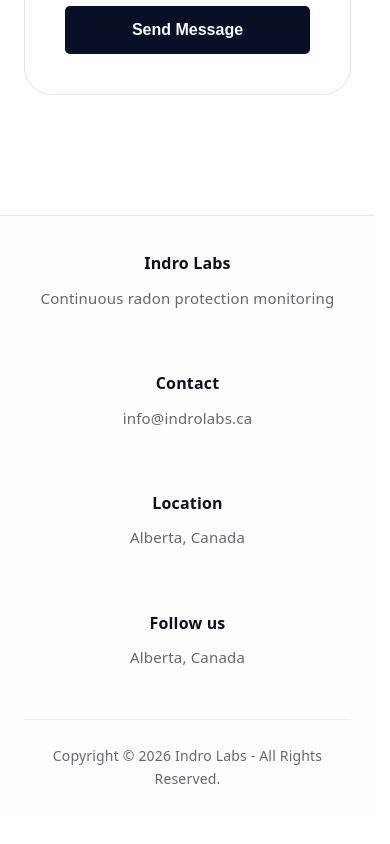
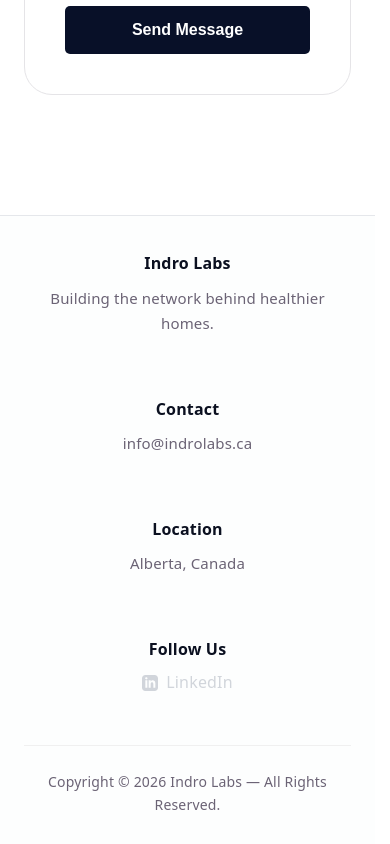
Before and after one commit to indro-labs/website, a React (Vite) app in the folder business-website/: page / in a window 390 px wide. Shown: the part 6631-7475 px from the top of the page. Before the commit the page ends 7449 px from the top, so only its background shows below. Built offline with nearby package versions, Linux system fonts and the light colour scheme.

Commit message:
FOOTER STUFF

```diff
--- a/business-website/src/components/Footer/Footer.css
+++ b/business-website/src/components/Footer/Footer.css
@@ -1,5 +1,5 @@
 #footer {
-  background: #111827;
+  background: #0f172a;
   color: white;
   padding: 48px 20px 24px;
 }
@@ -8,16 +8,39 @@
   max-width: 1200px;
   margin: 0 auto;
   display: grid;
-  grid-template-columns: repeat(3, 1fr);
+  grid-template-columns: repeat(4, 1fr);
   gap: 32px;
 }
 
 .footer-column h4 {
-  margin-bottom: 10px;
+  margin-bottom: 12px;
+  font-size: 1rem;
+  font-weight: 600;
+  color: white;
 }
 
 .footer-column p {
   color: #d1d5db;
+  line-height: 1.6;
+  margin: 0;
+}
+
+.footer-social-link {
+  display: inline-flex;
+  align-items: center;
+  gap: 8px;
+  color: #d1d5db;
+  text-decoration: none;
+  font-weight: 500;
+  transition: color 0.2s ease;
+}
+
+.footer-social-link:hover {
+  color: white;
+}
+
+.footer-social-link svg {
+  flex-shrink: 0;
 }
 
 .footer-bottom {
@@ -27,11 +50,32 @@
   border-top: 1px solid #374151;
   color: #9ca3af;
   font-size: 0.9rem;
+  text-align: center;
+}
+
+@media (max-width: 900px) {
+  .footer-container {
+    grid-template-columns: repeat(2, 1fr);
+    gap: 28px;
+  }
 }
 
 @media (max-width: 768px) {
+  #footer {
+    padding: 40px 20px 20px;
+  }
+
   .footer-container {
     grid-template-columns: 1fr;
     text-align: center;
+    gap: 24px;
+  }
+
+  .footer-social-link {
+    justify-content: center;
+  }
+
+  .footer-bottom {
+    margin-top: 24px;
   }
 }
--- a/business-website/src/components/Footer/Footer.jsx
+++ b/business-website/src/components/Footer/Footer.jsx
@@ -5,8 +5,8 @@
     <footer id="footer">
       <div className="footer-container">
         <div className="footer-column">
-          <h4>Indro Labs</h4>
-          <p>Continuous radon protection monitoring</p>
+            <h4>Indro Labs</h4>
+            <p>Building the network behind healthier homes.</p>
         </div>
 
         <div className="footer-column">
@@ -20,13 +20,31 @@
         </div>
 
         <div className="footer-column">
-          <h4>Follow us</h4>
-          <p>Alberta, Canada</p>
+          <h4>Follow Us</h4>
+
+          <a
+            href="https://www.linkedin.com/company/indro-labs"
+            target="_blank"
+            rel="noopener noreferrer"
+            className="footer-social-link"
+          >
+            <svg
+              width="16"
+              height="16"
+              viewBox="0 0 24 24"
+              fill="currentColor"
+              aria-hidden="true"
+            >
+              <path d="M19 0h-14c-2.761 0-5 2.239-5 5v14c0 2.761 2.239 5 5 5h14c2.762 0 5-2.239 5-5v-14c0-2.761-2.238-5-5-5zm-11 19h-3v-11h3v11zm-1.5-12.268c-.966 0-1.75-.79-1.75-1.764s.784-1.764 1.75-1.764 1.75.79 1.75 1.764-.783 1.764-1.75 1.764zm13.5 12.268h-3v-5.604c0-3.368-4-3.113-4 0v5.604h-3v-11h3v1.765c1.396-2.586 7-2.777 7 2.476v6.759z" />
+            </svg>
+
+            <span>LinkedIn</span>
+          </a>
         </div>
       </div>
 
       <div className="footer-bottom">
-        Copyright © 2026 Indro Labs - All Rights Reserved.
+        Copyright © 2026 Indro Labs — All Rights Reserved.
       </div>
     </footer>
   );
```
